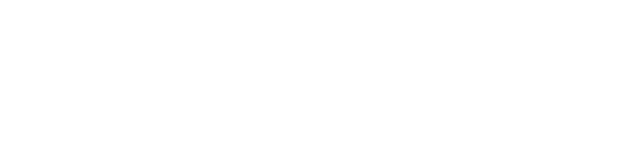
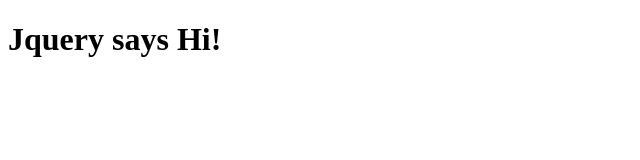
Before and after one commit to ReneKrewinkel/educom-jquery-basis-1678349256, a plain HTML site: page index.html in a window 1280 px wide. Shown: the whole page, without its empty margins (0-640 px from the left). Drawn offline with Linux system fonts and the light colour scheme.

Commit message:
JQuery Index (#1)

```diff
--- a/index.html
+++ b/index.html
@@ -5,7 +5,7 @@
     <script>
       $(document).ready( function() {
 
-         /// code lives here
+         $("#content").html("<h1>Jquery says Hi!</1>")
 
       });
     </script>
```
